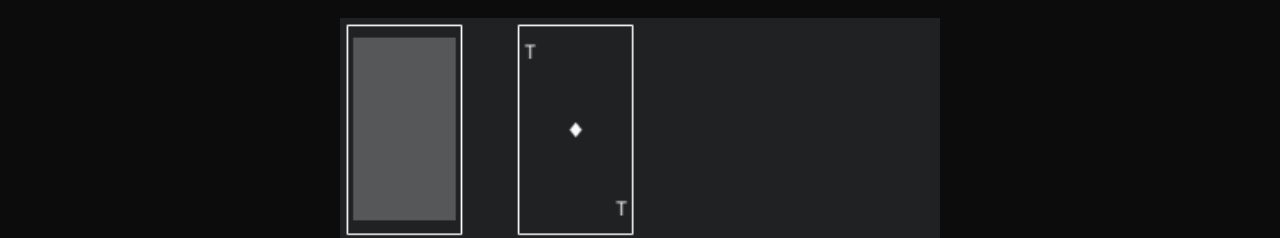
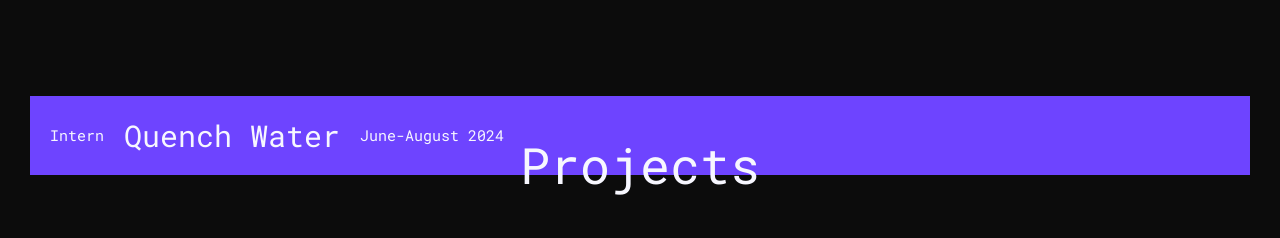
Before and after one commit to jchernin4/jchernin4.github.io, a React (Create React App) app: page / in a window 1280 px wide. Shown: the part 2265-2503 px from the top of the page. Built offline with nearby package versions, Linux system fonts and the light colour scheme.

Commit message:
Starting experience section

```diff
--- /dev/null
+++ b/src/components/experience/experience.css
@@ -0,0 +1,26 @@
+.experienceBox {
+	display: flex;
+	flex-direction: row;
+	padding: 10px;
+	min-width: 1200px;
+
+	align-items: center;
+
+	background-color: var(--accent-2);
+}
+
+.experiencePosition, .experienceTitle, .experienceDate {
+	margin: 10px;
+}
+
+.experiencePosition {
+	font-size: 15px;
+}
+
+.experienceTitle {
+	font-size: 30px;
+}
+
+.experienceDate {
+	font-size: 15px;
+}
--- /dev/null
+++ b/src/components/experience/experience.js
@@ -0,0 +1,13 @@
+import "./experience.css";
+
+function Experience() {
+	return (
+		<div className="experienceBox">
+			<p className="experiencePosition">Intern</p>
+			<p className="experienceTitle">Quench Water</p>
+			<p className="experienceDate">June-August 2024</p>
+		</div>
+	);
+}
+
+export default Experience;
--- /dev/null
+++ b/src/components/experience/index.js
@@ -0,0 +1 @@
+export { default } from "./experience.js";
--- a/src/components/home/home.js
+++ b/src/components/home/home.js
@@ -3,6 +3,7 @@ import React from "react";
 import Page from "../page";
 
 import Skills from "../skills";
+import Experience from "../experience";
 import Portfolio from "../portfolio";
 
 import "./home.css";
@@ -25,6 +26,10 @@ const Home = () => (
 		<div className="spacer"/>
 
 		<div className="sectionContainer">
+			<Experience/>
+		</div>
+
+		<div className="sectionContainer">
 			<Portfolio/>
 		</div>
 	</Page>
```
